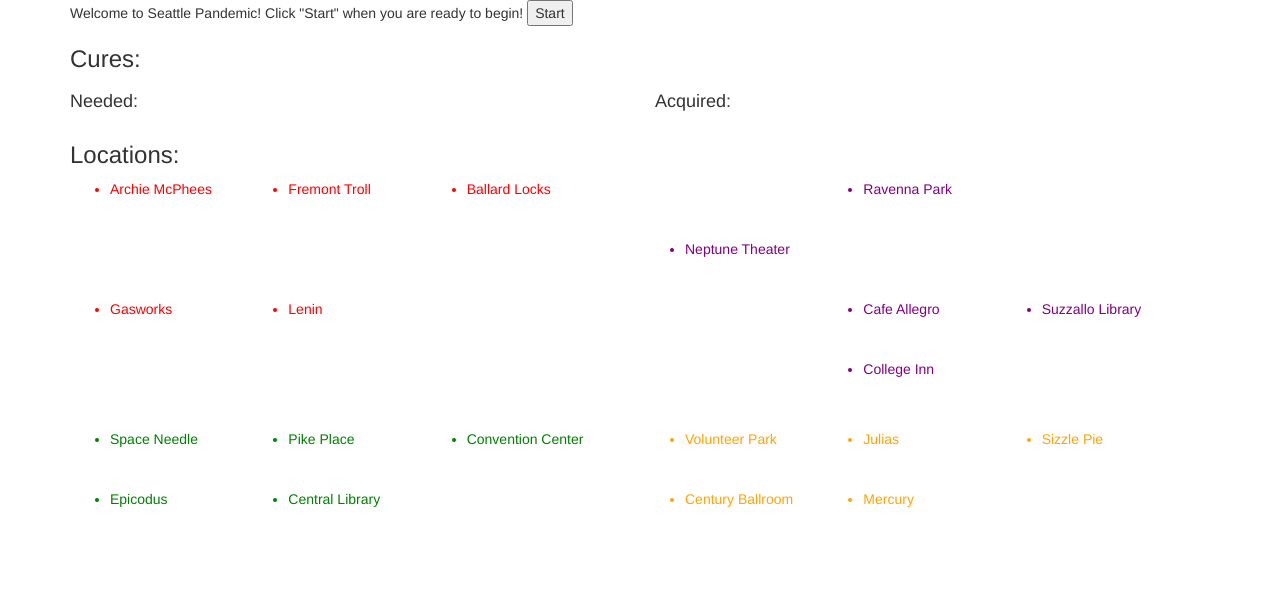
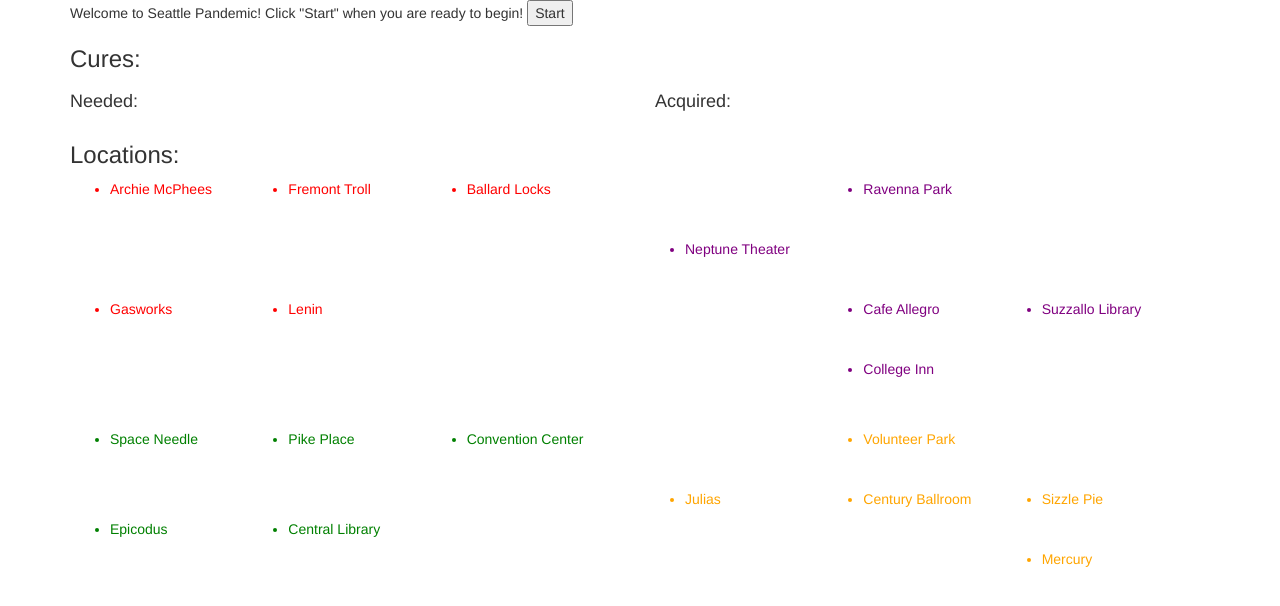
Before and after one commit to langlk/pandemic, a website with bundled scripts: page index.html in a window 1280 px wide. Built offline with nearby package versions, Linux system fonts and the light colour scheme.

Commit message:
Set up grid for cap hill.

```diff
--- a/css/styles.css
+++ b/css/styles.css
@@ -36,7 +36,7 @@
   grid-auto-rows: minmax(50px, auto);
 }
 
-#Ravenna-Park {
+#Ravenna-Park, #Volunteer-Park {
   grid-column: 2 / 2;
   grid-row: 1;
 }
@@ -60,6 +60,27 @@
   grid-column: 2/2;
   grid-row: 4;
 }
+
+#Century-Ballroom {
+  grid-column: 2 / 2;
+  grid-row: 2;
+}
+
+#Sizzle-Pie {
+  grid-column: 3/3;
+  grid-row: 2;
+}
+
+#Mercury {
+  grid-column: 3/3;
+  grid-row: 3;
+}
+
+#Julias {
+  grid-column: 1/1;
+  grid-row: 2;
+}
+
 /*.location {
   width: 300px;
   height: 150px;
```
